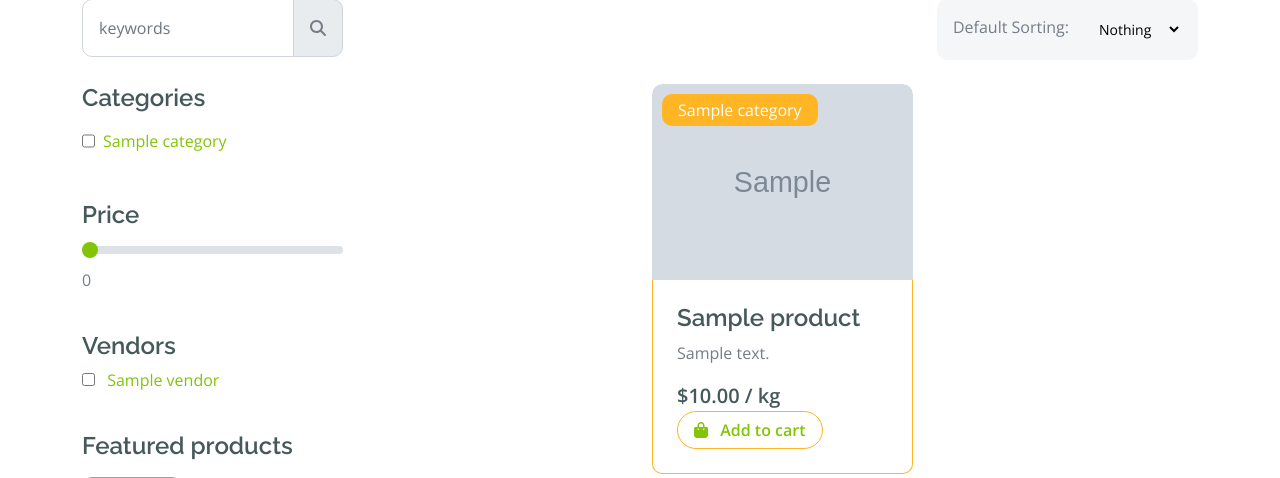
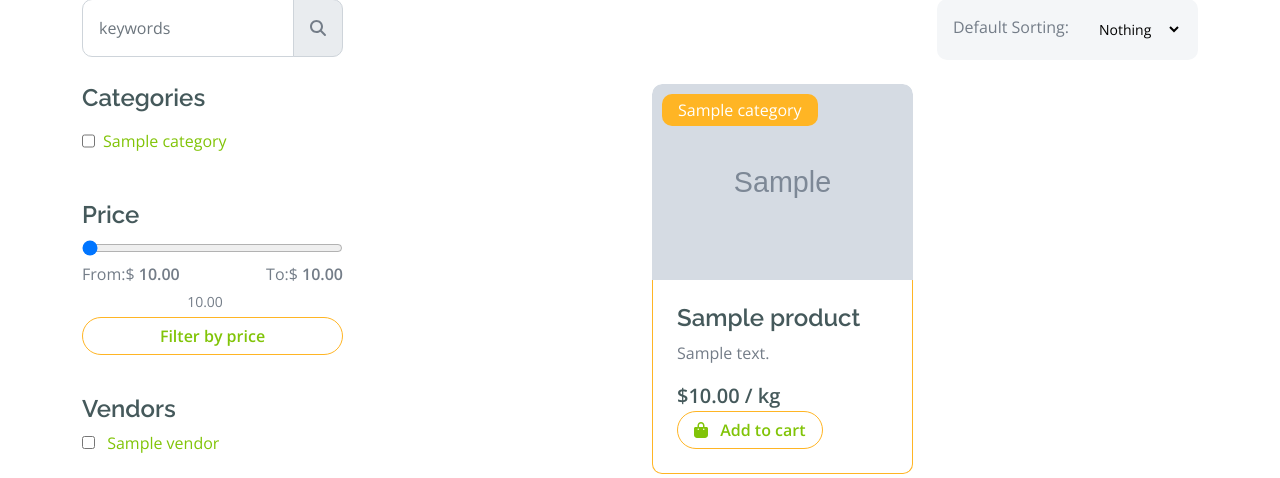
Before and after one commit to alexkasema/Fruity_Veggies, a Django app: page /products in a window 1280 px wide. Shown: the part 497-975 px from the top of the page. Run offline with Django 4.2, Linux system fonts and the light colour scheme; tables that the repository leaves empty hold one stand-in row (values such as "Sample post"); grey boxes marked "Sample" are stand-in pictures; some libraries are stand-ins or nearby versions; grey boxes are pictures that could not be loaded.

Commit message:
Filtering products by price

```diff
--- a/core/context_processor.py
+++ b/core/context_processor.py
@@ -1,10 +1,14 @@
 from . models import Product, Category, Vendor
+
+from django.db.models import Min, Max
 
 def default(request):
 
     categories = Category.objects.all()
     vendors = Vendor.objects.all()
 
+    min_max_price = Product.objects.aggregate(Min("price"), Max("price"))
+
     return {
-        'categories': categories, 'vendors': vendors
+        'categories': categories, 'vendors': vendors, 'min_max_price': min_max_price
     }
--- a/core/views.py
+++ b/core/views.py
@@ -169,7 +169,13 @@ def filter_products_view(request):
     categories = request.GET.getlist("category[]")
     vendors = request.GET.getlist("vendor[]")
 
+    min_price = request.GET['min_price']
+    max_price = request.GET['max_price']
+
     products = Product.objects.filter(product_status="published").distinct()
+
+    products = products.filter(price__gte=min_price) #! product is greater than or equal to min_price
+    products = products.filter(price__lte=max_price) #! product is less than or equal to max price
 
     if len(categories) > 0:
         products = products.filter(category__id__in=categories).distinct()
--- a/static/js/function.js
+++ b/static/js/function.js
@@ -53,10 +53,16 @@ $("#commentForm").submit(function(e) {
 
 
 $(document).ready(function() {
-    $(".filter-checkbox").on("click", function(){
+    $(".filter-checkbox, #price-filter-btn").on("click", function(){
         console.log("A checkbox is selected");
 
         let filter_object = {}
+
+        let min_price = $("#max_price").attr("min")
+        let max_price = $("#max_price").val()
+
+        filter_object.min_price = min_price;
+        filter_object.max_price = max_price;
 
         $(".filter-checkbox").each(function(){
             let filter_value = $(this).val()
@@ -87,4 +93,34 @@ $(document).ready(function() {
         })
 
     })
+
+    //! filter by price
+    $("#max_price").on("blur", function(){
+        let min_price = $(this).attr("min")
+        let max_price = $(this).attr("max")
+        let current_price = $(this).val()
+
+        // console.log("Current price is: ", current_price);
+        // console.log("min price is: ", min_price);
+        // console.log("max price is: ", max_price);
+
+        if (current_price < parseInt(min_price) || current_price > parseInt(max_price)) {
+            console.log("Price out of range: ", current_price);
+
+            //! round to two decimal places
+            min_price = Math.round(min_price * 100) / 100
+            max_price = Math.round(max_price * 100) / 100
+            // console.log("################################");
+            // console.log("min price is: ", min_Price);
+            // console.log("max price is: ", max_Price);
+            alert("Price must be between $" +min_price + " and $" +max_price)
+            $(this).val(min_price)
+            $("#range").val(min_price)
+
+            $(this).focus()
+
+            return false
+        }
+
+    })
 })
--- a/templates/core/product_details.html
+++ b/templates/core/product_details.html
@@ -12,7 +12,7 @@
             <h1 class="text-center text-white display-6">Shop Detail</h1>
             <ol class="breadcrumb justify-content-center mb-0">
                 <li class="breadcrumb-item"><a href="#">Home</a></li>
-                <li class="breadcrumb-item"><a href="#">Pages</a></li>
+                <li class="breadcrumb-item"><a href="{% url 'core:products' %}">Products</a></li>
                 <li class="breadcrumb-item active text-white">Shop Detail</li>
             </ol>
         </div>
@@ -36,13 +36,13 @@
                                 <h4 class="fw-bold mb-3">{{product.title}}</h4>
                                 <p class="mb-3">Category: {{product.category.title}}</p>
                                 <h5 class="fw-bold mb-3">{{product.price}} $</h5>
-                                <div class="d-flex mb-4">
+                                <!-- <div class="d-flex mb-4">
                                     <i class="fa fa-star text-secondary"></i>
                                     <i class="fa fa-star text-secondary"></i>
                                     <i class="fa fa-star text-secondary"></i>
                                     <i class="fa fa-star text-secondary"></i>
                                     <i class="fa fa-star"></i>
-                                </div>
+                                </div> -->
                                 <p class="mb-4">{{product.description|truncatechars:50}}</p>
 
                                 <div class="input-group quantity mb-5" style="width: 100px;">
--- a/templates/core/product_list.html
+++ b/templates/core/product_list.html
@@ -71,8 +71,20 @@
                                     <div class="col-lg-12">
                                         <div class="mb-3">
                                             <h4 class="mb-2">Price</h4>
-                                            <input type="range" class="form-range w-100" id="rangeInput" name="rangeInput" min="0" max="500" value="0" oninput="amount.value=rangeInput.value">
-                                            <output id="amount" name="amount" min-velue="0" max-value="500" for="rangeInput">0</output>
+                                            <!-- <input type="range" class="form-range w-100" id="range" name="range" min="0" max="500" value="0" oninput="amount.value=rangeInput.value"> -->
+                                            <input type="range" id="range" class="slider-range mt-20 w-100" name="range" value="{{min_max_price.price__min|floatformat:2}}"
+                                            min="{{min_max_price.price__min}}" max="{{min_max_price.price__max}}" oninput="max_price.value=this.value">
+                                            <div class="d-flex justify-content-between">
+                                                <div class="caption">From:$ <strong class="text-brand" id="slider-range-value1">{{min_max_price.price__min|floatformat:2}}</strong></div>
+                                                <div class="caption">To:$ <strong class="text-brand" id="slider-range-value2">{{min_max_price.price__max|floatformat:2}}</strong></div>
+                                            </div>
+                                            <input type="number" id="max_price" min="{{min_max_price.price__min}}" max="{{min_max_price.price__max}}" placeholder="Current Price"
+                                            onkeyup="range.value = this.value" value="{{min_max_price.price__min|floatformat:2}}" class="form-control form-control-sm text-center border-0">
+
+                                            <button id="price-filter-btn" class="btn border border-secondary rounded-pill px-3 text-primary w-100">
+                                                Filter by price
+                                            </button>
+                                            <!-- <output id="amount" name="amount" min-velue="0" max-value="500" for="rangeInput">0</output> -->
                                         </div>
                                     </div>
                                     <div class="col-lg-12">
```
